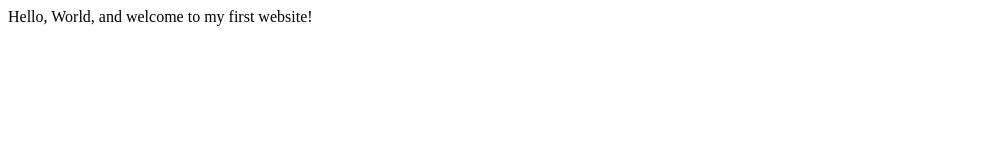
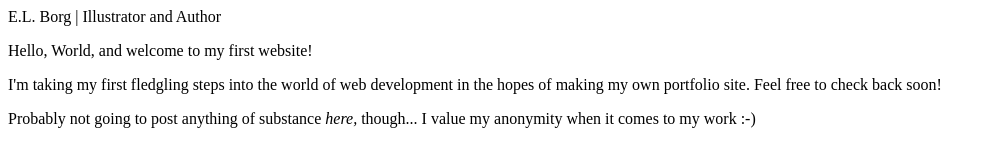
Before and after one commit to borgeml/borgeml.github.io, a plain HTML site: page index.html in a window 1280 px wide. Shown: the whole page, without its empty margins (0-995 px from the left). Drawn offline with Linux system fonts and the light colour scheme.

Commit message:
index update, skills check 1
Updated the index.html file in accordance with Skills Check 1. Changed the title, used a meta tag to put my name as the author in, and added a little blurb about my website's purpose.

```diff
--- a/index.html
+++ b/index.html
@@ -3,9 +3,15 @@
     <head>
         <meta charset="utf-8">
         <meta name="viewport" content="width=device-width, initial-scale=1.0">
-        <title>My First Website</title>
+        <meta name="author" content="E.L. Borg"
+        <title>E.L. Borg | Illustrator and Author</title>
     </head>
     <body>
-       Hello, World, and welcome to my first website!
+       <p>Hello, World, and welcome to my first website!</p>
+       <p>I'm taking my first fledgling steps into the world of web development
+        in the hopes of making my own portfolio site. Feel free to check back
+        soon!</p>
+        <p>Probably not going to post anything of substance <em>here,</em> though...
+        I value my anonymity when it comes to my work :-)</p>
     </body>
 </html>
```
